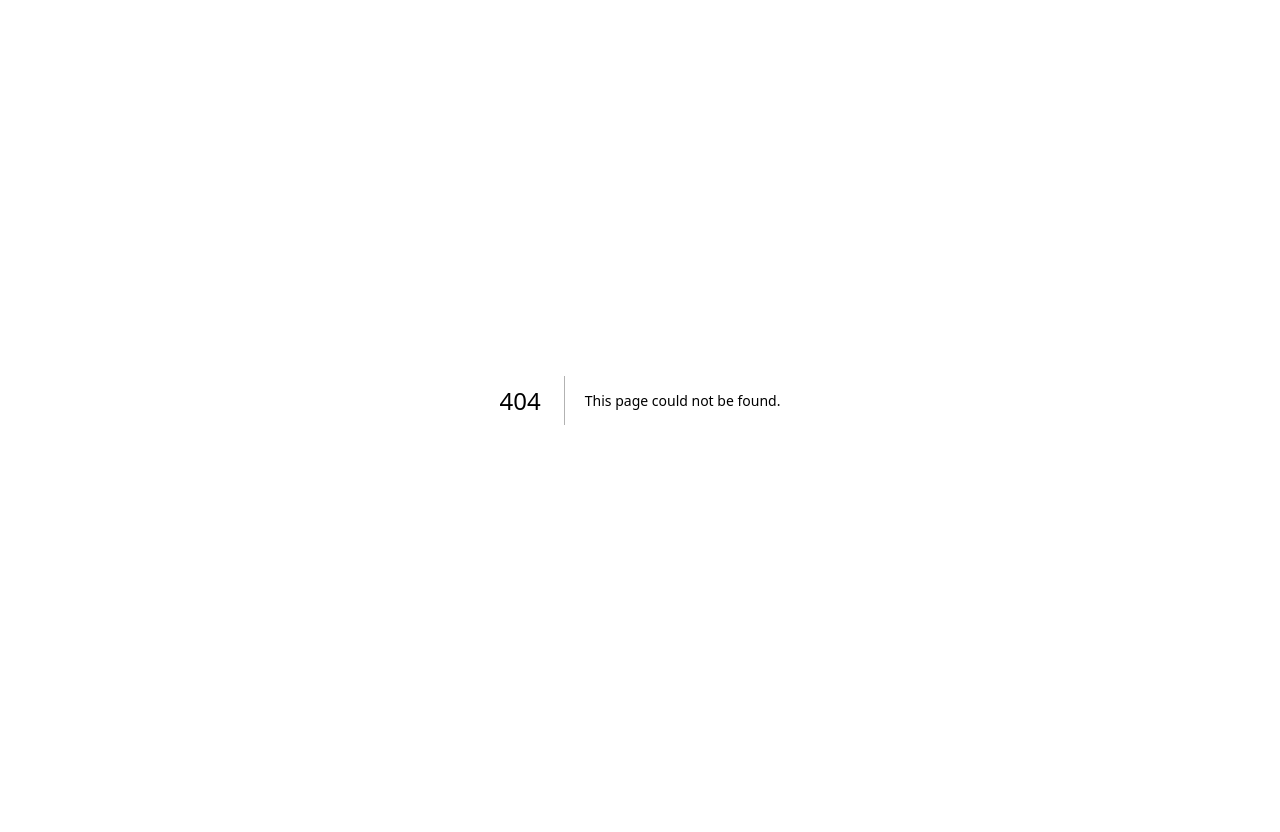
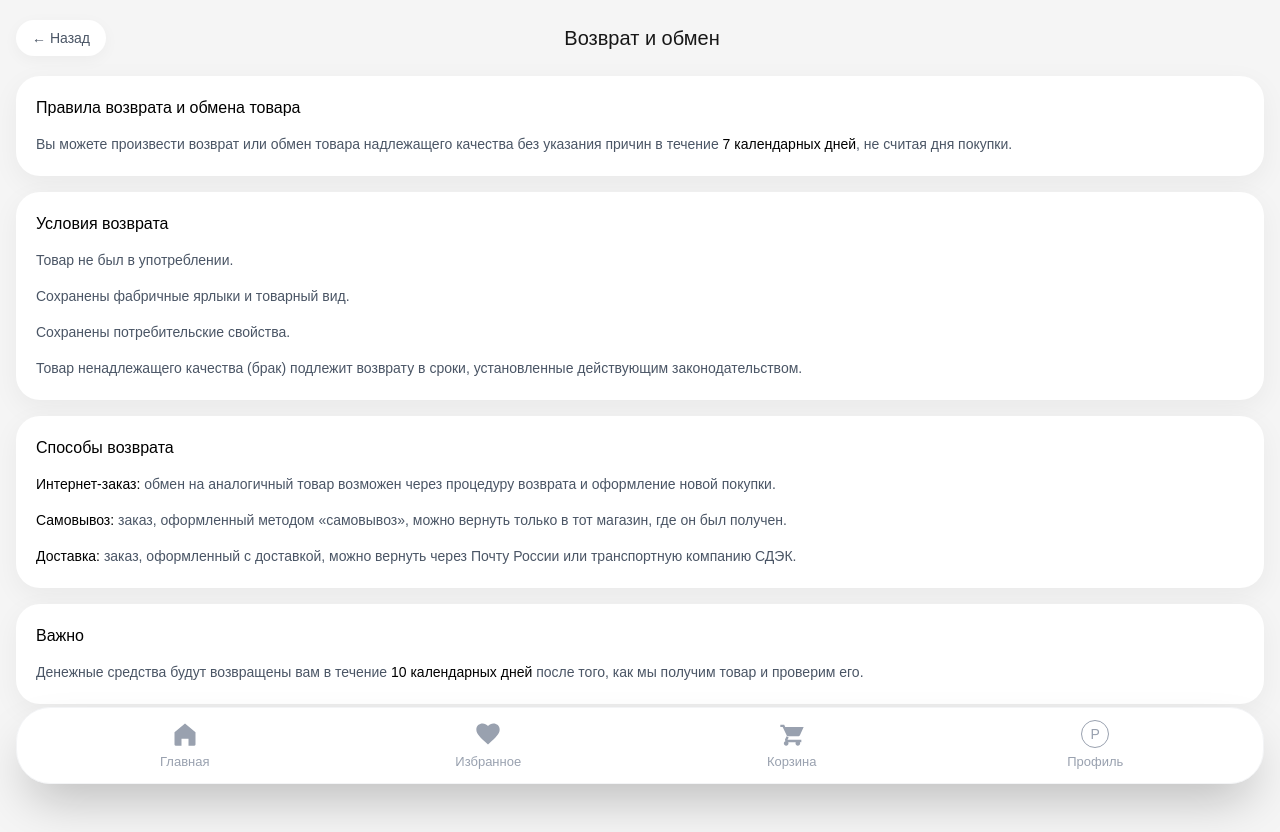
Before and after one commit to rennymateso/tg-shop, a Next.js app: page /return-exchange in a window 1280 px wide. Before the commit this address had no page. Before the commit the page ends 800 px from the top, so only its background shows below. Built offline with nearby package versions, Linux system fonts and the light colour scheme.

Commit message:
add return and exchange section

```diff
--- a/app/profile/page.tsx
+++ b/app/profile/page.tsx
@@ -22,6 +22,11 @@ export default function ProfilePage() {
       description: "Условия доставки и способы оплаты",
       onClick: () => router.push("/delivery-payment"),
     },
+    {
+      title: "Возврат и обмен",
+      description: "Правила возврата и обмена товара",
+      onClick: () => router.push("/return-exchange"),
+    },
   ];
 
   return (
@@ -43,8 +48,8 @@ export default function ProfilePage() {
         <p className="text-[18px] font-medium text-black">MONTREAUX</p>
         <p className="mt-2 text-sm leading-6 text-gray-500">
           Личный кабинет покупателя. Здесь можно перейти в избранное, корзину,
-          посмотреть условия доставки и оплаты, а также открыть раздел
-          поддержки.
+          посмотреть условия доставки и оплаты, ознакомиться с правилами
+          возврата и обмена, а также открыть раздел поддержки.
         </p>
       </div>
 
--- /dev/null
+++ b/app/return-exchange/page.tsx
@@ -0,0 +1,98 @@
+"use client";
+
+import { useRouter } from "next/navigation";
+import BottomNav from "../components/BottomNav";
+
+export default function ReturnExchangePage() {
+  const router = useRouter();
+
+  return (
+    <main className="min-h-screen bg-[#F5F5F5] px-4 pt-5 pb-32">
+      <div className="mb-5 flex items-center justify-between">
+        <button
+          onClick={() => router.back()}
+          className="rounded-full bg-white px-4 py-2 text-sm text-gray-600 shadow-[0_4px_16px_rgba(0,0,0,0.04)]"
+        >
+          ← Назад
+        </button>
+
+        <h1 className="text-[20px] font-medium">Возврат и обмен</h1>
+
+        <div className="w-[86px]" />
+      </div>
+
+      <div className="space-y-4">
+        <div className="rounded-[24px] bg-white p-5 shadow-[0_8px_28px_rgba(0,0,0,0.05)]">
+          <h2 className="text-[16px] font-medium text-black">
+            Правила возврата и обмена товара
+          </h2>
+
+          <div className="mt-3 space-y-3 text-sm leading-6 text-gray-600">
+            <p>
+              Вы можете произвести возврат или обмен товара надлежащего качества
+              без указания причин в течение{" "}
+              <span className="text-black">7 календарных дней</span>, не считая
+              дня покупки.
+            </p>
+          </div>
+        </div>
+
+        <div className="rounded-[24px] bg-white p-5 shadow-[0_8px_28px_rgba(0,0,0,0.05)]">
+          <h2 className="text-[16px] font-medium text-black">
+            Условия возврата
+          </h2>
+
+          <div className="mt-3 space-y-3 text-sm leading-6 text-gray-600">
+            <p>Товар не был в употреблении.</p>
+            <p>Сохранены фабричные ярлыки и товарный вид.</p>
+            <p>Сохранены потребительские свойства.</p>
+            <p>
+              Товар ненадлежащего качества (брак) подлежит возврату в сроки,
+              установленные действующим законодательством.
+            </p>
+          </div>
+        </div>
+
+        <div className="rounded-[24px] bg-white p-5 shadow-[0_8px_28px_rgba(0,0,0,0.05)]">
+          <h2 className="text-[16px] font-medium text-black">
+            Способы возврата
+          </h2>
+
+          <div className="mt-3 space-y-3 text-sm leading-6 text-gray-600">
+            <p>
+              <span className="text-black">Интернет-заказ:</span> обмен на
+              аналогичный товар возможен через процедуру возврата и оформление
+              новой покупки.
+            </p>
+
+            <p>
+              <span className="text-black">Самовывоз:</span> заказ, оформленный
+              методом «самовывоз», можно вернуть только в тот магазин, где он
+              был получен.
+            </p>
+
+            <p>
+              <span className="text-black">Доставка:</span> заказ, оформленный с
+              доставкой, можно вернуть через Почту России или транспортную
+              компанию СДЭК.
+            </p>
+          </div>
+        </div>
+
+        <div className="rounded-[24px] bg-white p-5 shadow-[0_8px_28px_rgba(0,0,0,0.05)]">
+          <h2 className="text-[16px] font-medium text-black">Важно</h2>
+
+          <div className="mt-3 space-y-3 text-sm leading-6 text-gray-600">
+            <p>
+              Денежные средства будут возвращены вам в течение{" "}
+              <span className="text-black">10 календарных дней</span> после того,
+              как мы получим товар и проверим его.
+            </p>
+          </div>
+        </div>
+      </div>
+
+      <BottomNav />
+    </main>
+  );
+}
```
